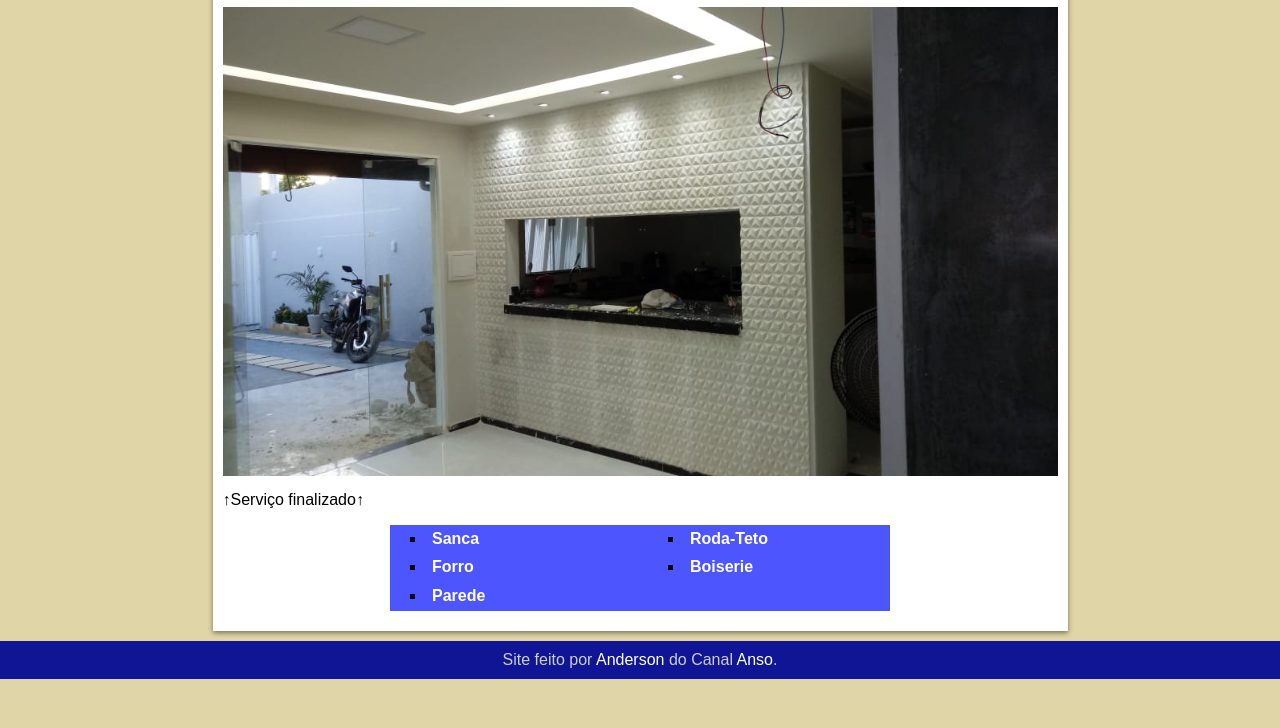
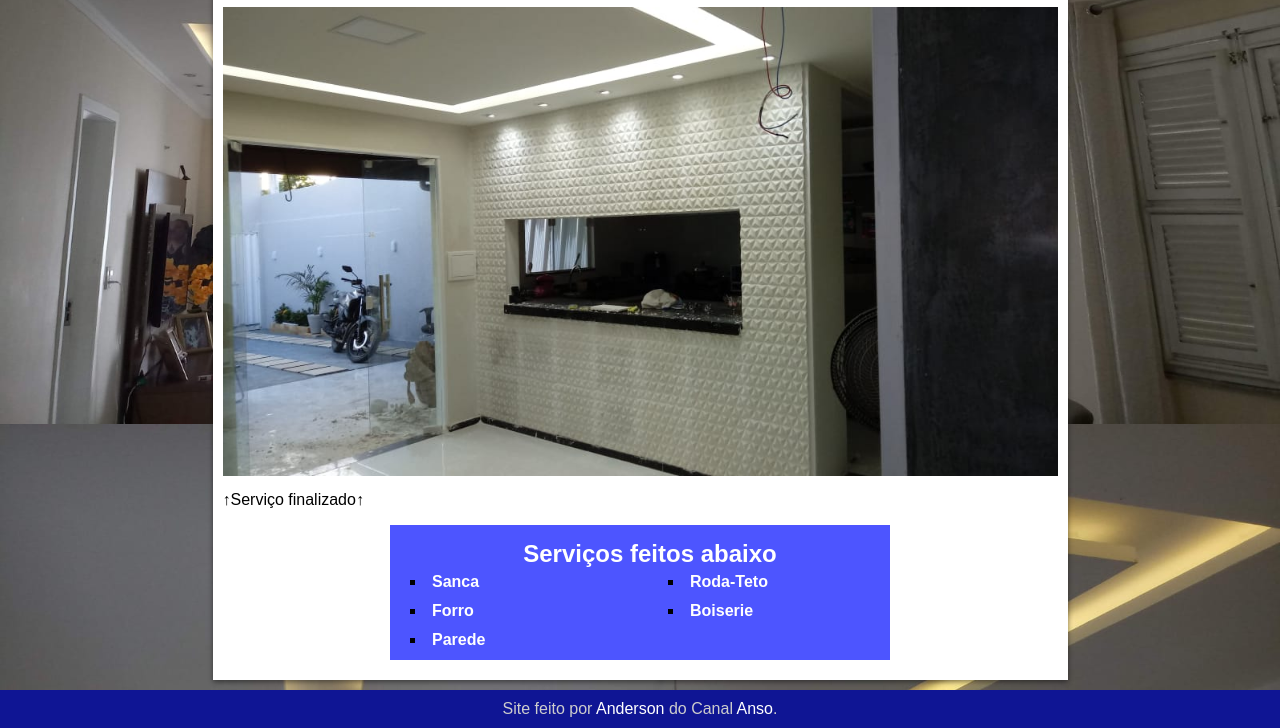
Before and after one commit to Ansohtml/Gessos, a plain HTML site: page index.html in a window 1280 px wide. Shown: the part 1176-1904 px from the top of the page. Before the commit the page ends 1855 px from the top, so only its background shows below. Drawn offline with Linux system fonts and the light colour scheme; files whose address does not match are found by name.

Commit message:
atualizaçao 1.0

```diff
--- a/estilos/principal.css
+++ b/estilos/principal.css
@@ -18,7 +18,12 @@
 
 body {
     font-family: Arial, Helvetica, sans-serif;
-    background-color: var(--cor05);
+    background-image: url("../imagem/sanca/sanca57.jpg");
+    background-size: cover;
+    background-repeat: no-repeat;
+    background-attachment: fixed;
+    background-position: center center;
+    background-size: 100% 100%;
 }
 
 * {
@@ -108,6 +113,13 @@ aside {
     width: 500px;
     margin: auto;
     margin-top: 10px;
+    padding-top: 5px;
+    padding-bottom: 5px;
+}
+
+aside > h2#concluido {
+    color: white;
+    text-align: center;
 }
 
 aside > ul {
@@ -123,6 +135,13 @@ aside a {
 
 .trecho {
     color: #ffffff;
+}
+
+.trecho:hover {
+    background-color: #2D36E0;
+    border-radius: 5px;
+    padding: 5px;
+    box-shadow: -5px 5px 6px rgba(0, 0, 0, 0.345);
 }
 
 footer {
--- a/index.html
+++ b/index.html
@@ -41,6 +41,7 @@
             <p class="serviço">&uarr;Serviço finalizado&uarr; </p>
 
             <aside>
+                <h2 id="concluido">Serviços feitos abaixo</h2>
                 <ul type="square">
                     <li>
                         <span class="trecho"><a href="sanca.html" target="_self">Sanca</a></span>
```
Also changed, not shown: imagem/forro/forro15.jpeg (added).
